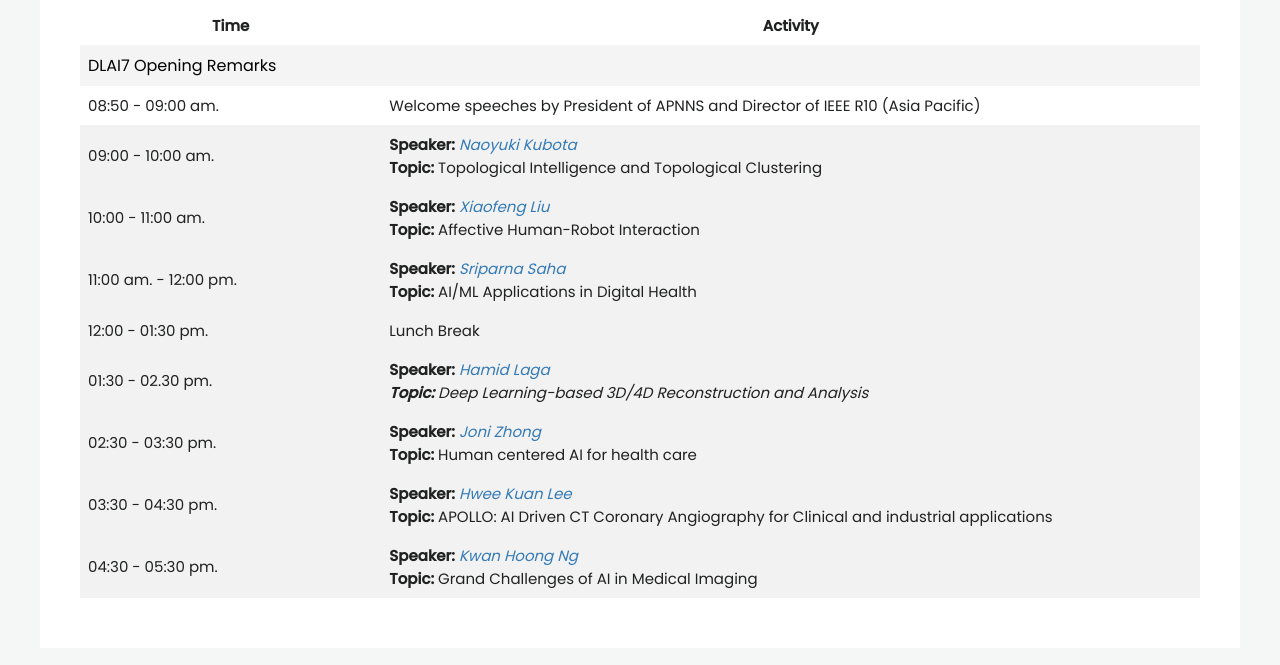
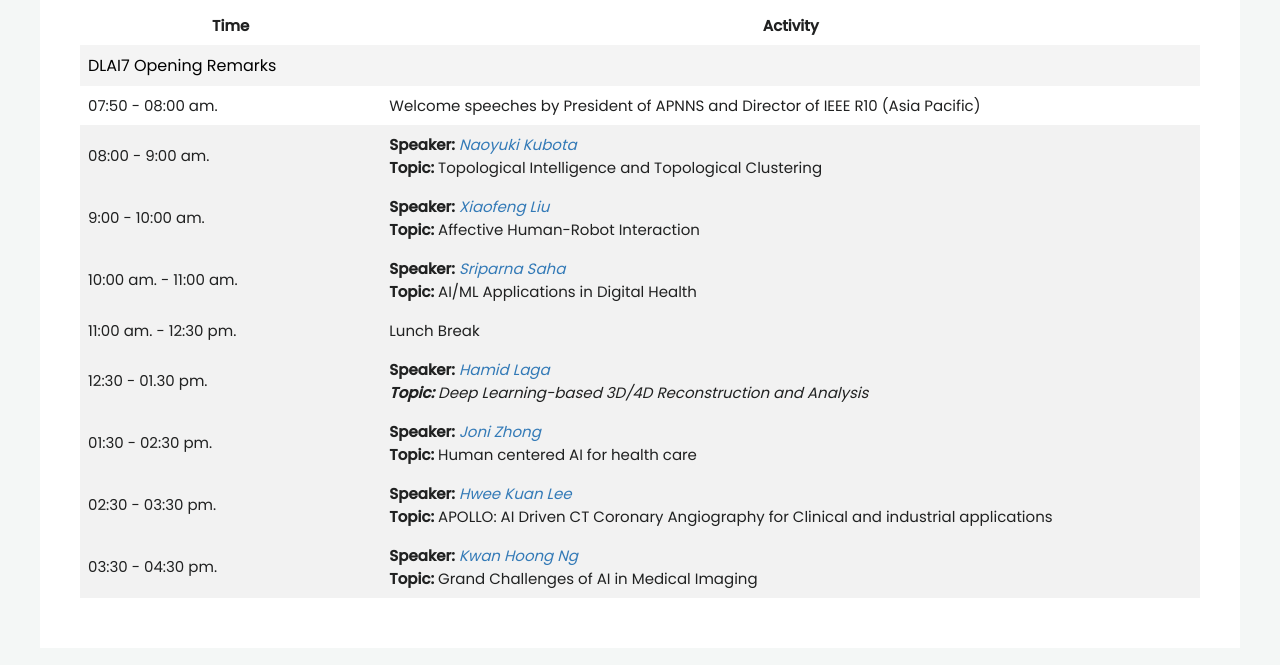
Before and after one commit to deeplearningandaiwinterschool/deeplearningandaiwinterschool.github.io, a Jekyll site: the page built from index.html, in a window 1280 px wide and 900 px high, scrolled down 1489 px. Shown: the part 165-830 px from the top of the window. Built offline with Jekyll 4.4.1, drawn with Linux system fonts in a browser that asks for light colours.

Commit message:
Update dlai7.yml
The times were supposed to be for UTC+8 Malaysian time. So changed the time for each talk to reflect ICT (UTC+7) BKK time.

```diff
--- a/_data/dlai7.yml
+++ b/_data/dlai7.yml
@@ -17,26 +17,26 @@
     title: 'Day 1: Mon 17 Jul, 2023 (ICT eventtime UTC+7)'
     events:
       - event-name: DLAI7 Opening Remarks
-        eventtime: 08:50 - 09:00 am.
+        eventtime: 07:50 - 08:00 am.
         comments: Welcome speeches by President of APNNS and Director of IEEE R10 (Asia Pacific)
         speaker:
         topic:
         is-break:
 
       - event-name:
-        eventtime: 09:00 - 10:00 am.
+        eventtime: 08:00 - 9:00 am.
         comments:
         speaker: <a href='#Naoyuki_Kubota'><i>Naoyuki Kubota</i></a>
         topic: Topological Intelligence and Topological Clustering
 
       - event-name:
-        eventtime: 10:00 - 11:00 am.
+        eventtime: 9:00 - 10:00 am.
         comments:
         speaker: <a href='#Xiaofeng_Liu'><i>Xiaofeng Liu</i></a>
         topic: Affective Human-Robot Interaction
 
       - event-name:
-        eventtime: 11:00 am. - 12:00 pm.
+        eventtime: 10:00 am. - 11:00 am.
         comments:
         speaker: <a href='#Sriparna_Saha'><i>Sriparna Saha</i></a>
         topic: AI/ML Applications in Digital Health
@@ -48,31 +48,31 @@
       #   topic: <a href='https://www.nvidia.com/en-us/training/instructor-led-workshops/fundamentals-of-deep-learning/' target='_blank'>Fundamentals of Deep Learning</a>
 
       - event-name:
-        eventtime: 12:00 - 01:30 pm.
+        eventtime: 11:00 am. - 12:30 pm.
         comments: Lunch Break
         speaker:
         topic:
 
       - event-name:
-        eventtime: 01:30 - 02.30 pm.
+        eventtime: 12:30 - 01.30 pm.
         comments:
         speaker: <a href='#Hamid_Laga'><i>Hamid Laga</a>
         topic: Deep Learning-based 3D/4D Reconstruction and Analysis
 
       - event-name:
-        eventtime: 02:30 - 03:30 pm.
+        eventtime: 01:30 - 02:30 pm.
         comments:
         speaker: <a href='#Joni_Zhong'><i>Joni Zhong</i></a>
         topic: Human centered AI for health care
 
       - event-name:
-        eventtime: 03:30 - 04:30 pm.
+        eventtime: 02:30 - 03:30 pm.
         comments:
         speaker: <a href='#Hwee_Kuan_Lee'><i>Hwee Kuan Lee</i></a>
         topic: "APOLLO: AI Driven CT Coronary Angiography for Clinical and industrial applications"
 
       - event-name:
-        eventtime: 04:30 - 05:30 pm.
+        eventtime: 03:30 - 04:30 pm.
         comments:
         speaker: <a href='#Kwan_Hoong_Ng'><i>Kwan Hoong Ng</i></a>
         topic: Grand Challenges of AI in Medical Imaging
@@ -88,43 +88,43 @@
       #   topic: <a href='https://drive.google.com/file/d/1WmTUFLneXrejiVd9q1BykxJoSikOQGgo/view?usp=sharing' target='_blank'>Fuzzy Transfer Learning</a>
 
       - event-name:
-        eventtime: 09:00 - 10:00 am.
+        eventtime: 08:00 - 9:00 am.
         comments:
         speaker:  Md Zakir Hossain
         topic: Deep Learning for Assessing and Supporting Autistic Individuals
 
       - event-name:
-        eventtime: 10:00 - 11:00 am.
+        eventtime: 9:00 - 10:00 am.
         comments:
         speaker: <a href='#Wei_Liu'><i>Wei Liu</i></a>
         topic: Query Embeddings for Multi-hop Reasoning Over Knowledge Graphs
 
       - event-name:
-        eventtime: 11:00 am. - 12:00 pm.
+        eventtime: 10:00 am. - 11:00 pm.
         comments:
         speaker: <a href='#Yi_Zhang'><i>Yi Zhang</i></a>
         topic: AI + Informetrics for Tracking Technological Change
 
       - event-name:
-        eventtime: 12:00 - 01:30 pm.
+        eventtime: 11:00 am. - 12:30 pm.
         comments: Lunch Break
         speaker:
         topic:
 
       - event-name:
-        eventtime: 01:30 - 02:30 pm.
+        eventtime: 12:30 - 01:30 pm.
         comments:
         speaker: <a href='#Asif_Ekbal'><i>Asif Ekbal</i></a>
         topic: Neural Networks for Natural Language Processing
 
       - event-name:
-        eventtime: 02:30 - 03:30 pm.
+        eventtime: 01:30 - 02:30 pm.
         comments:
         speaker: <a href='#Siridech_Boonsang'><i>Siridech Boonsang</i></a>
         topic: Advancing Industrial Manufacturing with Generative AI and Synthetic Image Generation
 
       - event-name:
-        eventtime: 03:30 - 04:30 pm.
+        eventtime: 02:30 - 03:30 pm.
         comments:
         speaker: <a href='#Siamak_Mehrkanoon'><i>Siamak Mehrkanoon</i></a>
         topic: Deep Short-Term Weather Elements Forecasting
```
